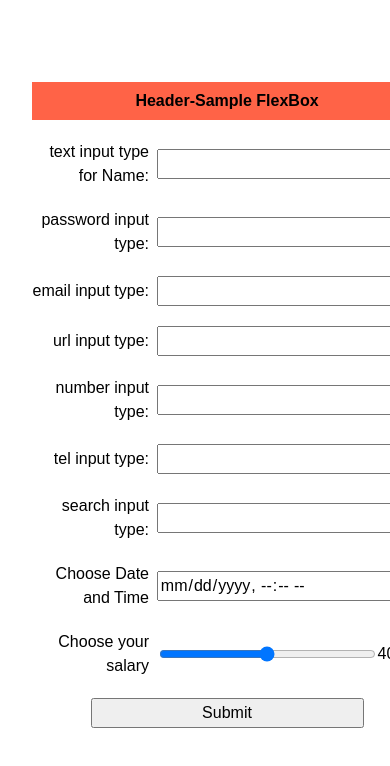
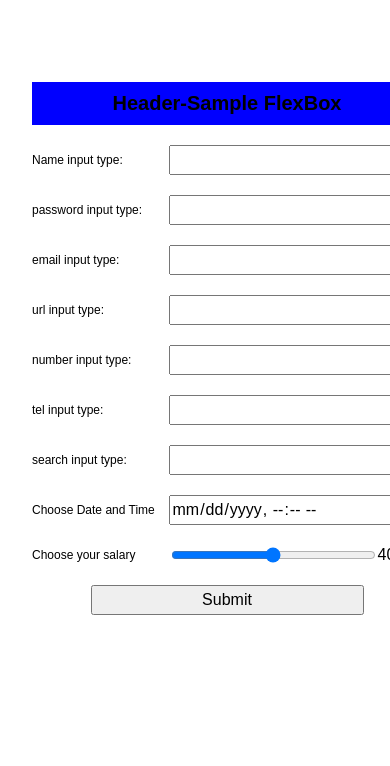
Before and after one commit to rachitrathi98/HTMLCSSFlexbox, a plain HTML site: page pages/InputForm.html in a window 390 px wide. Shown: the top 766 px of the page. Drawn offline with Linux system fonts and the light colour scheme.

Commit message:
[Rachit] Add. Input Form Validation with Media Query

```diff
--- a/css/InputForm.css
+++ b/css/InputForm.css
@@ -56,3 +56,20 @@ html, input {
       font-style: italic;
       color: red;
   }
+  @media only screen and (max-width:720px)
+{
+    .headerContainer{
+        font-size:20px;
+        text-align:center;
+        background: blue;
+    }
+    label{
+        width:35%;
+        font-size:12px;
+        margin-right:0%;
+        text-align:left;
+    }
+    input{
+        width:40%;
+    }
+}
--- a/pages/InputForm.html
+++ b/pages/InputForm.html
@@ -9,7 +9,7 @@
     <form>
         <header class="headerContainer">Header-Sample FlexBox</header>
       <div>
-        <label for="text">text input type for Name: </label>
+        <label for="text">Name input type: </label>
         <input type="text" id="text" name="text" required>
         <error-output class="text-error" for="text"></error-output>
       </div>
```
